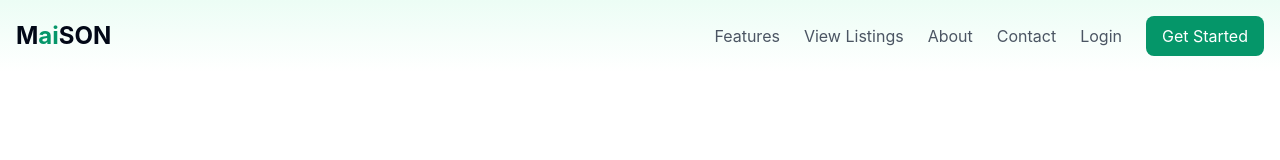
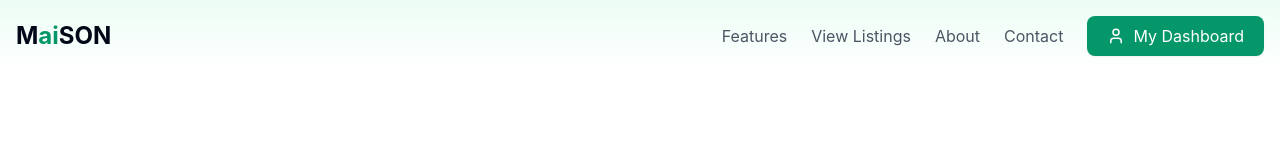
Before and after one commit to olatunjiamosu/MaiSON-frontend, a React (Vite) app: page / in a window 1280 px wide. Shown: the top 160 px of the page. Built offline with nearby package versions, Linux system fonts and the light colour scheme; no server answers; the database is empty; sample sign-in values are in the browser's storage.

Commit message:
Fixed create role screen appearing on log in and added my dashboard button to homepage

```diff
--- a/src/components/ProtectedRoute.tsx
+++ b/src/components/ProtectedRoute.tsx
@@ -15,7 +15,8 @@ const ProtectedRoute: React.FC<ProtectedRouteProps> = ({ children }) => {
   }
 
   if (!user) {
-    return <Navigate to="/select-user-type" state={{ from: location }} replace />;
+    console.log('No user in ProtectedRoute, redirecting to login page');
+    return <Navigate to="/login" state={{ from: location }} replace />;
   }
 
   return <>{children}</>;
--- a/src/components/layout/Navigation.tsx
+++ b/src/components/layout/Navigation.tsx
@@ -1,11 +1,28 @@
 import React from 'react';
-import { Link, useLocation } from 'react-router-dom';
+import { Link, useLocation, useNavigate } from 'react-router-dom';
+import { useAuth } from '../../context/AuthContext';
+import { toast } from 'react-toastify';
+import { User } from 'lucide-react';
 
 const Navigation = () => {
   const location = useLocation();
+  const navigate = useNavigate();
+  const { user, userRole } = useAuth();
 
   const isActive = (path: string) => {
     return location.pathname === path;
+  };
+
+  const getDashboardPath = () => {
+    if (userRole === 'buyer') {
+      return '/buyer-dashboard';
+    } else if (userRole === 'seller') {
+      return '/seller-dashboard';
+    } else if (userRole === 'both') {
+      return '/select-dashboard';
+    } else {
+      return '/select-user-type';
+    }
   };
 
   return (
@@ -41,6 +58,17 @@ const Navigation = () => {
           >
             Contact
           </Link>
+
+          {user ? (
+            <Link
+              to={getDashboardPath()}
+              className="flex items-center gap-2 px-5 py-2 rounded-lg bg-emerald-600 text-white hover:bg-emerald-700 transition-colors shadow-sm"
+            >
+              <User size={18} />
+              <span>My Dashboard</span>
+            </Link>
+          ) : (
+            <>
               <Link
                 to="/login"
                 className={`${isActive('/login') ? 'text-emerald-600' : 'text-gray-600 hover:text-gray-900'}`}
@@ -53,6 +81,8 @@ const Navigation = () => {
               >
                 Get Started
               </Link>
+            </>
+          )}
         </div>
       </div>
     </nav>
--- a/src/context/AuthContext.tsx
+++ b/src/context/AuthContext.tsx
@@ -20,6 +20,7 @@ interface AuthContextType {
   user: User | null;
   userRole: UserRole;
   loading: boolean;
+  roleLoading: boolean;
   login: (email: string, password: string) => Promise<UserCredential>;
   logout: () => Promise<void>;
   resetPassword: (email: string) => Promise<void>;
@@ -47,32 +48,50 @@ export const AuthProvider: React.FC<{ children: React.ReactNode }> = ({ children
   const [user, setUser] = useState<User | null>(null);
   const [userRole, setUserRole] = useState<UserRole>(null);
   const [loading, setLoading] = useState(true);
+  const [roleLoading, setRoleLoading] = useState(true);
 
   // Fetch user role whenever user changes
   useEffect(() => {
     const fetchUserRole = async () => {
       if (!user) {
         setUserRole(null);
+        setRoleLoading(false);
         return;
       }
+
       try {
+        console.log('Fetching user role for user:', user.uid);
+        setRoleLoading(true);
         const userDoc = await getDoc(doc(db, 'users', user.uid));
         const userData = userDoc.data();
+        console.log('User data from Firestore:', userData);
         setUserRole(userData?.role || null);
       } catch (error) {
         console.error('Error fetching user role:', error);
         setUserRole(null);
+      } finally {
+        setRoleLoading(false);
       }
     };
 
-    fetchUserRole();
+    if (user) {
+      fetchUserRole();
+    } else {
+      setRoleLoading(false);
+    }
   }, [user]);
 
   useEffect(() => {
+    console.log('Setting up auth state change listener');
     const unsubscribe = onAuthStateChanged(auth, (user) => {
-      console.log('Auth state changed:', user);
+      console.log('Auth state changed:', user ? `User ${user.uid}` : 'No user');
       setUser(user);
       setLoading(false);
+      if (!user) {
+        // Clear role when user logs out
+        setUserRole(null);
+        setRoleLoading(false);
+      }
     });
 
     return unsubscribe;
@@ -136,6 +155,7 @@ export const AuthProvider: React.FC<{ children: React.ReactNode }> = ({ children
     user,
     userRole,
     loading,
+    roleLoading,
     login,
     signup,
     logout,
--- a/src/pages/auth/Login.tsx
+++ b/src/pages/auth/Login.tsx
@@ -8,13 +8,14 @@ import { Link } from 'react-router-dom';
 import { useChat } from '../../context/ChatContext';
 
 const Login = () => {
-  const { login, resetPassword } = useAuth();
+  const { login, resetPassword, userRole, roleLoading } = useAuth();
   const { refreshChatHistory } = useChat();
   const [email, setEmail] = useState('');
   const [password, setPassword] = useState('');
   const [error, setError] = useState('');
   const [message, setMessage] = useState('');
   const [showPassword, setShowPassword] = useState(false);
+  const [isLoggingIn, setIsLoggingIn] = useState(false);
   const location = useLocation();
   const navigate = useNavigate();
 
@@ -26,16 +27,41 @@ const Login = () => {
     }
   }, [location]);
 
+  // Effect to handle navigation after login once role is loaded
+  useEffect(() => {
+    if (isLoggingIn && !roleLoading && userRole) {
+      // We have a user role and we're in the login flow
+      console.log('User role loaded after login:', userRole);
+      const searchParams = new URLSearchParams(location.search);
+      const returnUrl = searchParams.get('returnUrl');
+
+      if (returnUrl) {
+        // Navigate back to the page the user was trying to access
+        navigate(returnUrl);
+      } else {
+        // Navigate based on user role
+        if (userRole === 'buyer') {
+          navigate('/buyer-dashboard');
+        } else if (userRole === 'seller') {
+          navigate('/seller-dashboard');
+        } else if (userRole === 'both') {
+          navigate('/select-dashboard');
+        } else {
+          navigate('/select-user-type');
+        }
+      }
+
+      // Reset the login flow flag
+      setIsLoggingIn(false);
+    }
+  }, [userRole, roleLoading, isLoggingIn, navigate, location.search]);
+
   const handleSubmit = async (e: React.FormEvent) => {
     e.preventDefault();
     try {
+      setIsLoggingIn(true);
       await login(email, password);
-      // Let's add some console logs to debug
       console.log('Login successful');
-      // Check if we have a user role before navigating
-      const userDoc = await getDoc(doc(db, 'users', auth.currentUser?.uid || ''));
-      const userData = userDoc.data();
-      console.log('User data:', userData);
 
       // Refresh chat history after login
       try {
@@ -44,24 +70,9 @@ const Login = () => {
         console.error('Failed to refresh chat history:', chatError);
       }
 
-      // Check if we have a returnUrl in the query parameters
-      const searchParams = new URLSearchParams(location.search);
-      const returnUrl = searchParams.get('returnUrl');
-
-      if (returnUrl) {
-        // Navigate back to the page the user was trying to access
-        navigate(returnUrl);
-      } else {
-        // Navigate based on user role
-        if (userData?.role === 'buyer') {
-          navigate('/buyer-dashboard');
-        } else if (userData?.role === 'seller') {
-          navigate('/seller-dashboard');
-        } else {
-          navigate('/select-user-type');
-        }
-      }
+      // Navigation will be handled by the useEffect above once the role is loaded
     } catch (error: any) {
+      setIsLoggingIn(false);
       // Convert Firebase error codes to user-friendly messages
       const errorCode = error.code;
       switch (errorCode) {
--- a/src/pages/auth/SelectUserType.tsx
+++ b/src/pages/auth/SelectUserType.tsx
@@ -9,33 +9,23 @@ import UserService from '../../services/UserService';
 
 const SelectUserType = () => {
   const navigate = useNavigate();
-  const { user } = useAuth();
+  const { user, userRole, roleLoading } = useAuth();
   const [error, setError] = useState('');
   const [loading, setLoading] = useState(false);
 
   useEffect(() => {
-    // Check if user already has a role
-    const checkUserRole = async () => {
-      if (user?.uid) {
-        const userDocRef = doc(db, 'users', user.uid);
-        const userDoc = await getDoc(userDocRef);
-
-        if (userDoc.exists() && userDoc.data().role) {
-          // User already has a role, redirect to appropriate dashboard
-          const role = userDoc.data().role;
-          if (role === 'buyer') {
-            navigate('/buyer-dashboard');
-          } else if (role === 'seller') {
-            navigate('/seller-dashboard');
-          } else if (role === 'both') {
-            navigate('/select-dashboard'); // Redirect to dashboard selection for 'both' role
-          }
-        }
+    // Redirect if user already has a role
+    if (!roleLoading && userRole) {
+      console.log('User already has role:', userRole);
+      if (userRole === 'buyer') {
+        navigate('/buyer-dashboard');
+      } else if (userRole === 'seller') {
+        navigate('/seller-dashboard');
+      } else if (userRole === 'both') {
+        navigate('/select-dashboard');
       }
-    };
-
-    checkUserRole();
-  }, [user, navigate]);
+    }
+  }, [userRole, roleLoading, navigate]);
 
   const handleUserTypeSelection = async (userType: 'buyer' | 'seller' | 'both') => {
     if (!user) return;
--- a/src/routes/PrivateRoute.tsx
+++ b/src/routes/PrivateRoute.tsx
@@ -13,6 +13,7 @@ const PrivateRoute = ({ children }: PrivateRouteProps) => {
   }
 
   if (!user) {
+    console.log('No user, redirecting to login');
     return <Navigate to="/login" replace />;
   }
 
--- a/src/routes/RoleRoute.tsx
+++ b/src/routes/RoleRoute.tsx
@@ -1,8 +1,6 @@
-import React, { useEffect, useState } from 'react';
+import React from 'react';
 import { useAuth } from '../context/AuthContext';
 import { Navigate, useLocation } from 'react-router-dom';
-import { getDoc, doc } from 'firebase/firestore';
-import { db } from '../config/firebase';
 
 interface RoleRouteProps {
   children: React.ReactNode;
@@ -10,33 +8,15 @@ interface RoleRouteProps {
 }
 
 const RoleRoute = ({ children, allowedRoles }: RoleRouteProps) => {
-  const { user } = useAuth();
-  const [userRole, setUserRole] = useState<string | null>(null);
-  const [loading, setLoading] = useState(true);
+  const { user, userRole, roleLoading } = useAuth();
   const location = useLocation();
 
-  useEffect(() => {
-    const fetchUserRole = async () => {
-      if (!user) return;
-      try {
-        const userDoc = await getDoc(doc(db, 'users', user.uid));
-        const userData = userDoc.data();
-        setUserRole(userData?.role || null);
-      } catch (error) {
-        console.error('Error fetching user role:', error);
-      } finally {
-        setLoading(false);
-      }
-    };
-
-    fetchUserRole();
-  }, [user]);
-
-  if (loading) {
+  if (roleLoading) {
     return <div>Loading...</div>;
   }
 
   if (!userRole || !allowedRoles.includes(userRole as 'buyer' | 'seller' | 'both')) {
+    console.log(`User role ${userRole} not in allowed roles ${allowedRoles}, redirecting to select-user-type`);
     return <Navigate to="/select-user-type" replace />;
   }
 
@@ -54,6 +34,7 @@ const RoleRoute = ({ children, allowedRoles }: RoleRouteProps) => {
     }
 
     // Otherwise redirect to dashboard selection
+    console.log('User has both role, redirecting to select-dashboard');
     return <Navigate to="/select-dashboard" replace />;
   }
 
```
Lines whose indentation alone changed are shown as unchanged.
